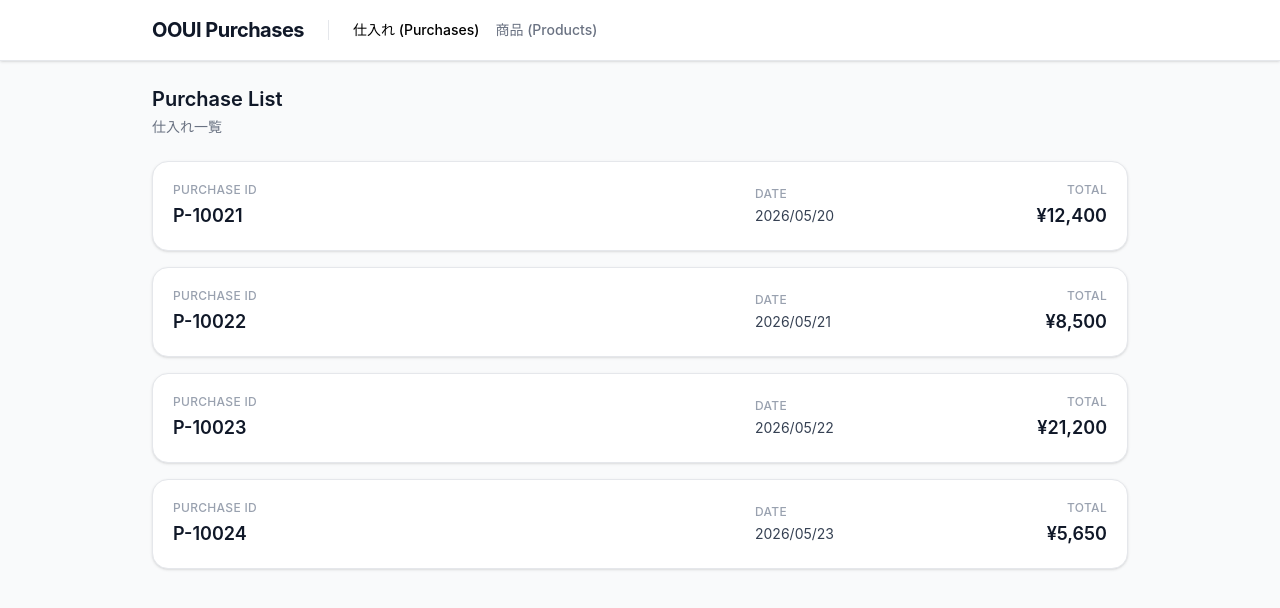
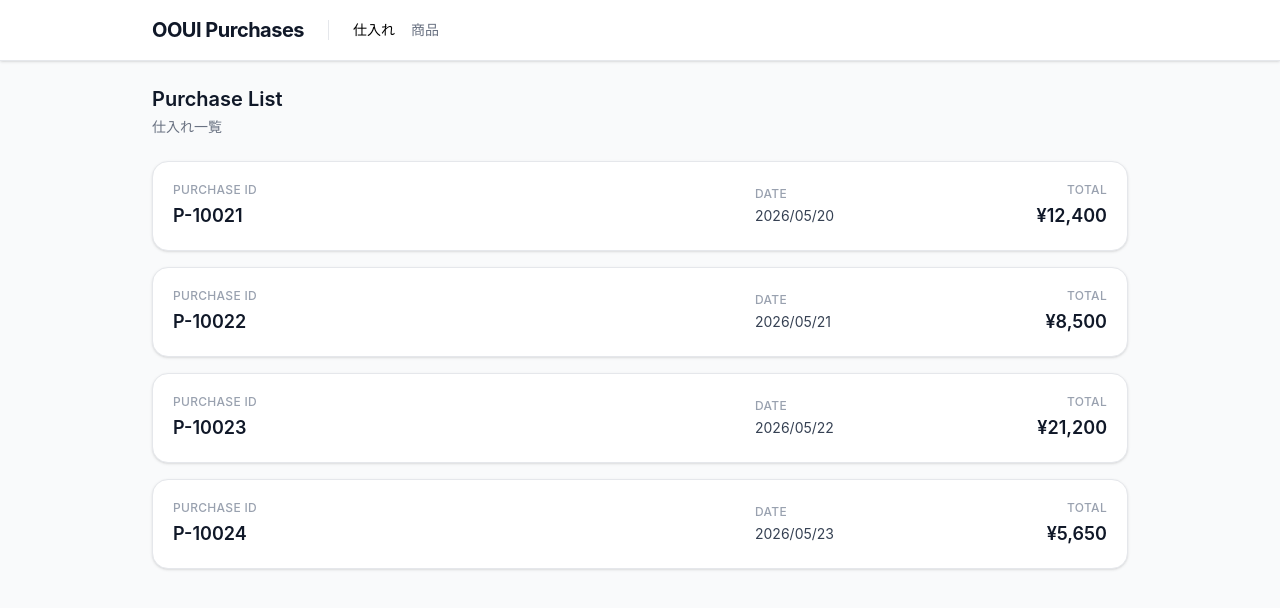
Before and after one commit to meta77/ooui-purchase-app, a Vue app: page /purchases in a window 1280 px wide. Shown: the top 608 px of the page. Built offline with nearby package versions, Linux system fonts and the light colour scheme.

Commit message:
style: remove English text from navigation links

```diff
--- a/src/views/AppLayout.vue
+++ b/src/views/AppLayout.vue
@@ -14,7 +14,7 @@
               exact-active-class="text-black"
               :class="[ $route.path.startsWith('/purchases') ? 'text-black' : 'text-gray-500 hover:text-gray-900' ]"
             >
-              仕入れ (Purchases)
+              仕入れ
             </router-link>
             <router-link
               to="/products"
@@ -23,7 +23,7 @@
               exact-active-class="text-black"
               :class="[ $route.path.startsWith('/products') ? 'text-black' : 'text-gray-500 hover:text-gray-900' ]"
             >
-              商品 (Products)
+              商品
             </router-link>
           </nav>
         </div>
```
